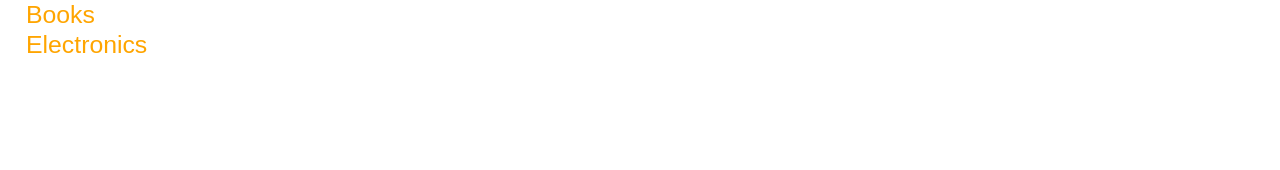
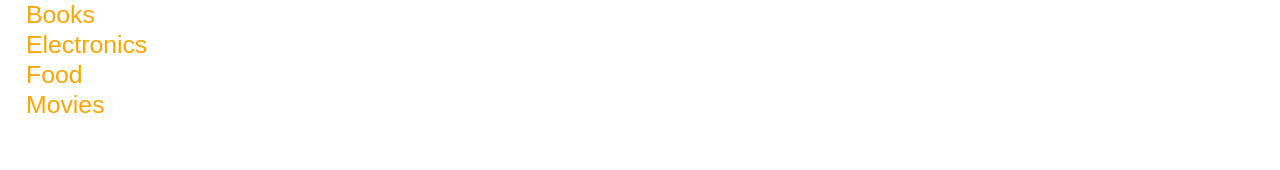
Before and after one commit to bflores88/consume-more-stuff, a React (Create React App) app: page / in a window 1280 px wide. Shown: the part 427-597 px from the top of the page. Built offline with nearby package versions, Linux system fonts and the light colour scheme; no server answers.

Commit message:
hard-coded additional categories movies and food

```diff
--- a/src/components/Sidebar/Sidebar.jsx
+++ b/src/components/Sidebar/Sidebar.jsx
@@ -20,6 +20,12 @@ const Sidebar = (props) => {
         </Link>
         <Link to="/items/category/electronics">
           <button>Electronics</button>
+        </Link>
+        <Link to="/items/category/food">
+          <button>Food</button>
+        </Link>
+        <Link to="/items/category/movies">
+          <button>Movies</button>
         </Link>
       </div>
     );
```
